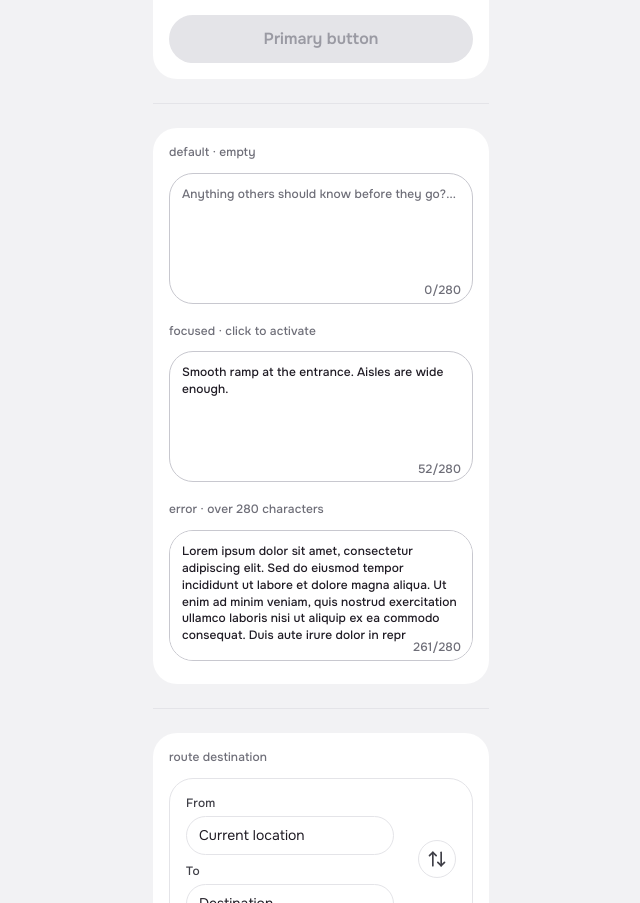
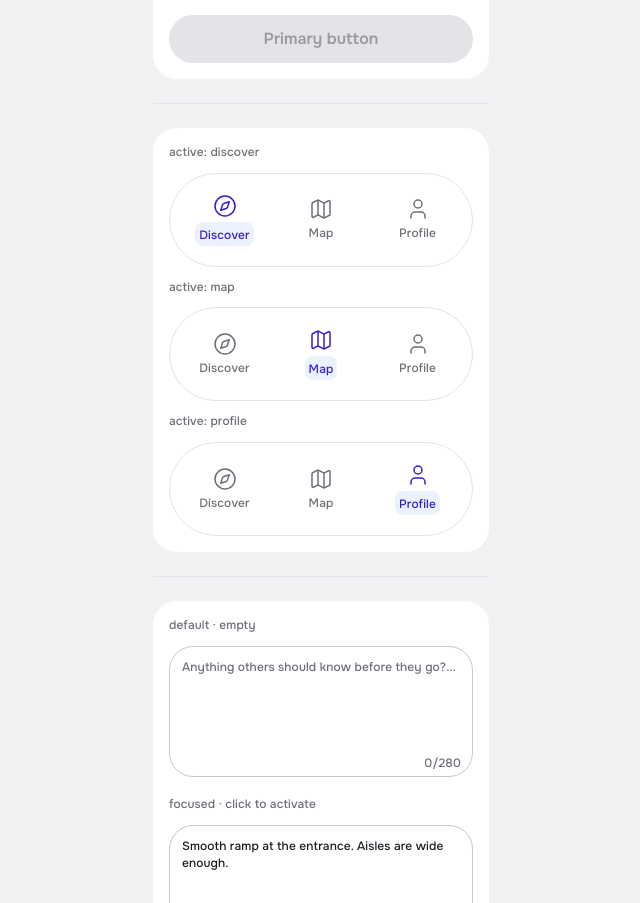
Before and after one commit to Mashto-o/passage-app, a React (Vite) app: page / in a window 1280 px wide. Shown: the part 2262-3165 px from the top of the page, without its empty margins (319-959 px from the left). Built offline with nearby package versions, Linux system fonts and the light colour scheme.

Commit message:
Created NavBar

```diff
--- a/src/App.tsx
+++ b/src/App.tsx
@@ -1,6 +1,6 @@
 import { useState } from 'react'
 import { ArrowRight, Star, AlertTriangle, CheckCircle, XCircle, TrafficCone } from 'lucide-react'
-import { Button, AccessibilityBadge, SelectionCard, ReviewCard, PreferenceCard, AccessibilityCard, PhotoCard, PlacePhotoCard, Chip, StatusBadge, Divider, Dropdown, TextInput, RouteDestination, CommentInput } from './components'
+import { Button, AccessibilityBadge, SelectionCard, ReviewCard, PreferenceCard, AccessibilityCard, PhotoCard, PlacePhotoCard, Chip, StatusBadge, Divider, Dropdown, TextInput, RouteDestination, CommentInput, NavBar } from './components'
 import type { AccessibilityBadgeProps } from './components'
 
 import imgCobblestone   from './assets/images/cobblestone.png'
@@ -58,6 +58,9 @@ function App() {
   const [toValue,               setToValue]               = useState('')
   const [routeFrom,             setRouteFrom]             = useState('Current location')
   const [routeTo,               setRouteTo]               = useState('Destination')
+  const [navTab1,               setNavTab1]               = useState<'discover' | 'map' | 'profile'>('discover')
+  const [navTab2,               setNavTab2]               = useState<'discover' | 'map' | 'profile'>('map')
+  const [navTab3,               setNavTab3]               = useState<'discover' | 'map' | 'profile'>('profile')
   const [comment1,              setComment1]              = useState('')
   const [comment2,              setComment2]              = useState('Smooth ramp at the entrance. Aisles are wide enough.')
   const [comment3,              setComment3]              = useState('Lorem ipsum dolor sit amet, consectetur adipiscing elit. Sed do eiusmod tempor incididunt ut labore et dolore magna aliqua. Ut enim ad minim veniam, quis nostrud exercitation ullamco laboris nisi ut aliquip ex ea commodo consequat. Duis aute irure dolor in repr')
@@ -181,6 +184,21 @@ function App() {
 
           <p className="text-caption-sm text-neutral-500">disabled</p>
           <Button variant="primary" label="Primary button" fullWidth disabled />
+        </div>
+
+        {/* ── Divider ── */}
+        <div className="h-px bg-neutral-200 my-sm" />
+
+        {/* ── NavBar ── */}
+        <div className="bg-neutral-0 rounded-lg p-md flex flex-col gap-sm">
+          <p className="text-caption-sm text-neutral-500">active: discover</p>
+          <NavBar activeTab={navTab1} onTabChange={setNavTab1} />
+
+          <p className="text-caption-sm text-neutral-500">active: map</p>
+          <NavBar activeTab={navTab2} onTabChange={setNavTab2} />
+
+          <p className="text-caption-sm text-neutral-500">active: profile</p>
+          <NavBar activeTab={navTab3} onTabChange={setNavTab3} />
         </div>
 
         {/* ── Divider ── */}
--- /dev/null
+++ b/src/components/NavBar.tsx
@@ -0,0 +1,68 @@
+import React from 'react'
+import { Compass, Map, User, type LucideIcon } from 'lucide-react'
+
+type Tab = 'discover' | 'map' | 'profile'
+
+export interface NavBarProps {
+  activeTab: Tab
+  onTabChange: (tab: Tab) => void
+  className?: string
+}
+
+const tabs: { id: Tab; label: string; Icon: LucideIcon }[] = [
+  { id: 'discover', label: 'Discover', Icon: Compass },
+  { id: 'map',      label: 'Map',      Icon: Map     },
+  { id: 'profile',  label: 'Profile',  Icon: User    },
+]
+
+export const NavBar: React.FC<NavBarProps> = ({
+  activeTab,
+  onTabChange,
+  className = '',
+}) => {
+  return (
+    <div
+      className={[
+        'flex items-center justify-between w-full',
+        'bg-neutral-0 border border-neutral-200 rounded-[48px] py-[20px] px-[32px]',
+        className,
+      ]
+        .filter(Boolean)
+        .join(' ')}
+    >
+      {tabs.map(({ id, label, Icon }) => {
+        const active = activeTab === id
+        return (
+          <button
+            key={id}
+            type="button"
+            onClick={() => onTabChange(id)}
+            aria-pressed={active}
+            className={[
+              'flex flex-col items-center gap-[4px] w-[45px]',
+              'transition-colors duration-200',
+              'focus-visible:ring-2 focus-visible:ring-primary-500 focus-visible:ring-offset-2 focus-visible:outline-none',
+            ].join(' ')}
+          >
+            <Icon
+              size={24}
+              strokeWidth={1.5}
+              className={active ? 'text-primary-500' : 'text-neutral-500'}
+            />
+            {active ? (
+              <div className="bg-primary-100 px-[4px] rounded-[8px]">
+                <span className="text-caption-sm tracking-[0.12px] text-primary-500">
+                  {label}
+                </span>
+              </div>
+            ) : (
+              <span className="text-caption-sm tracking-[0.12px] text-neutral-500">
+                {label}
+              </span>
+            )}
+          </button>
+        )
+      })}
+    </div>
+  )
+}
--- a/src/components/index.ts
+++ b/src/components/index.ts
@@ -42,3 +42,6 @@ export type { RouteDestinationProps } from './RouteDestination'
 
 export { CommentInput } from './CommentInput'
 export type { CommentInputProps } from './CommentInput'
+
+export { NavBar } from './NavBar'
+export type { NavBarProps } from './NavBar'
```
